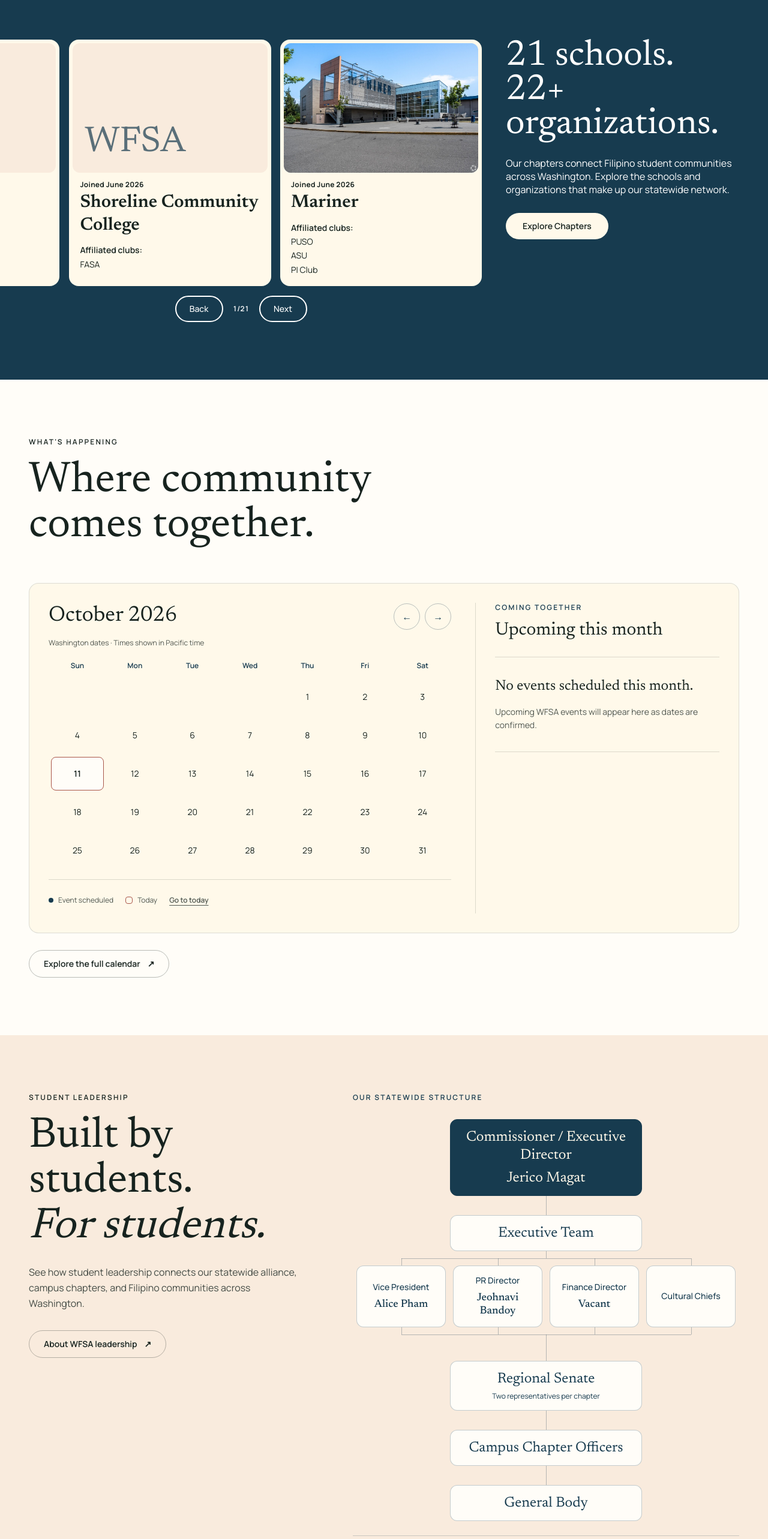
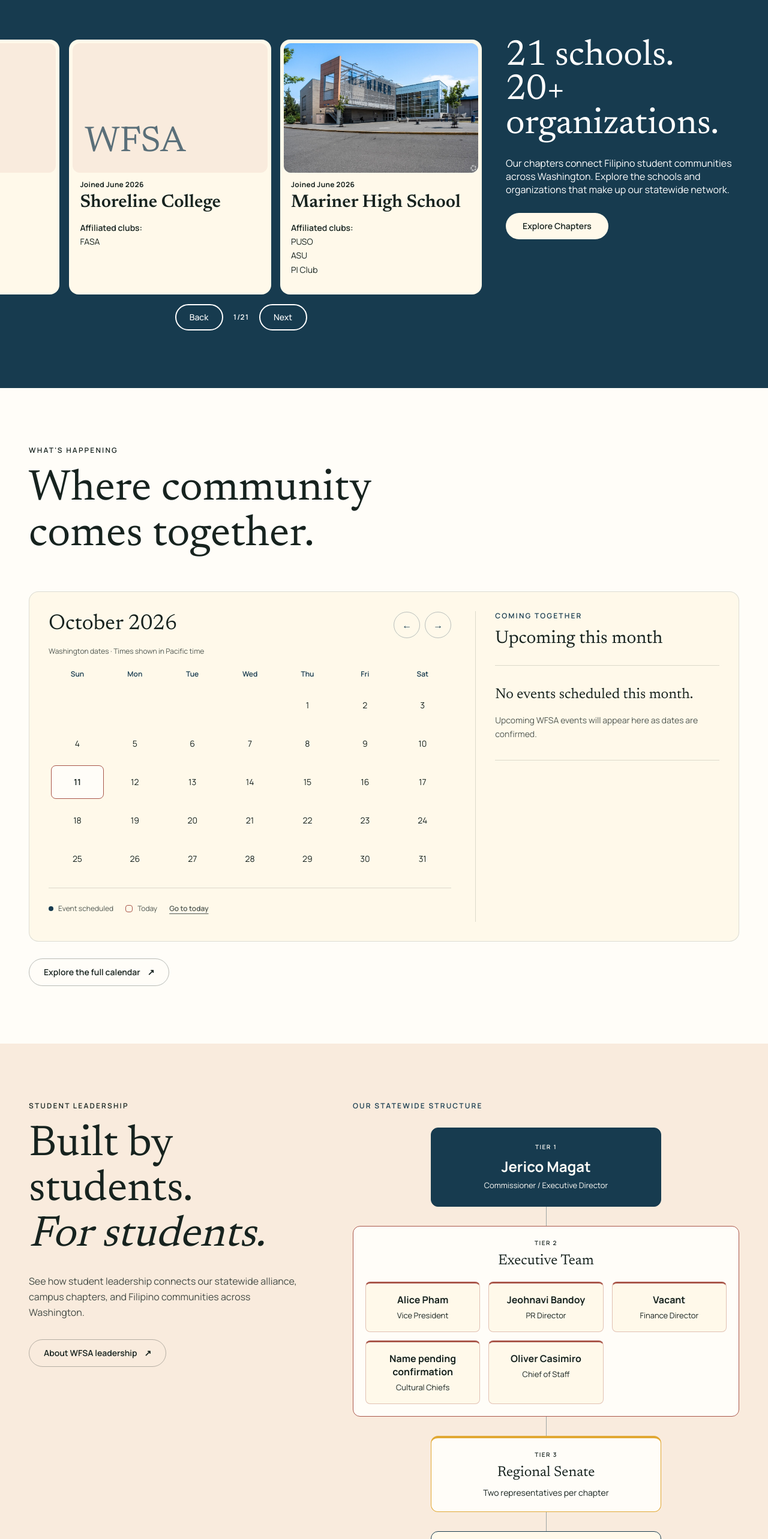
Before and after one commit to jacobArquiza/washington-fsa-site, a Next.js app: page / in a window 1280 px wide. Shown: the part 1637-4203 px from the top of the page at 60% size. Built offline with nearby package versions, Linux system fonts and the light colour scheme.

Commit message:
fix: refine leadership tiers and canonical chapter names

```diff
--- a/src/app/globals.css
+++ b/src/app/globals.css
@@ -97,183 +97,111 @@
   outline-offset: 4px;
 }
 
-/* Ordered levels and nested role lists carry the hierarchy without the lines. */
+/* The ordered tiers and named role list describe the hierarchy without color or lines. */
 .org-chart {
   display: flex;
   flex-direction: column;
   gap: 2rem;
-  color: var(--deep-blue);
+  color: var(--ink);
 }
-
 .org-level {
   position: relative;
   min-width: 0;
 }
-
 .org-level:not(:first-child)::before {
   content: "";
   position: absolute;
   top: -2rem;
   left: 50%;
   height: 2rem;
-  border-left: 1px solid var(--deep-blue);
-  opacity: 0.3;
+  border-left: 1px solid color-mix(in srgb, var(--deep-blue) 40%, transparent);
 }
-
 .org-node {
   position: relative;
   width: 100%;
-  max-width: 20rem;
+  max-width: 24rem;
   margin-inline: auto;
   border: 1px solid color-mix(in srgb, var(--deep-blue) 25%, transparent);
   border-radius: 0.75rem;
+  background: var(--cream);
+  padding: 1.25rem;
+  text-align: center;
+  overflow-wrap: break-word;
+}
+.org-tier-label {
+  margin-bottom: 0.5rem;
+  font-size: 0.625rem;
+  font-weight: 600;
+  letter-spacing: 0.15em;
+  text-transform: uppercase;
+}
+.org-person-name {
+  font-family: var(--font-manrope), sans-serif;
+  font-size: 1rem;
+  font-weight: 650;
+  line-height: 1.4;
+}
+.org-role-title {
+  margin-top: 0.375rem;
+  font-size: 0.8125rem;
+  font-weight: 400;
+  line-height: 1.5;
+}
+.org-level-title {
+  font-family: var(--font-newsreader), serif;
+  font-size: 1.5rem;
+  line-height: 1.2;
+}
+.org-level[data-tier="commissioner"] .org-node {
+  background: var(--deep-blue);
+  border-color: var(--deep-blue);
+  color: var(--ivory);
+  padding-block: 1.5rem;
+}
+.org-level[data-tier="commissioner"] .org-person-name {
+  font-size: 1.5rem;
+}
+.org-executive-group {
+  max-width: none;
   background: var(--ivory);
-  padding: 0.875rem 1rem;
-  text-align: center;
-  overflow-wrap: anywhere;
+  border-color: var(--red);
 }
-
-.org-node-emphasis {
-  border-color: var(--deep-blue);
-  background: var(--deep-blue);
-  color: var(--cream);
+.org-branches {
+  display: grid;
+  gap: 0.875rem;
+  margin-top: 1.25rem;
 }
-
-.org-branches {
-  position: relative;
-  display: grid;
-  gap: 0.75rem;
-  max-width: 20rem;
-  margin: 1rem auto 0;
-  padding-left: 1.5rem;
-}
-
-.org-branches::before {
-  content: "";
-  position: absolute;
-  top: -1rem;
-  bottom: 1.5rem;
-  left: 0;
-  border-left: 1px solid var(--deep-blue);
-  opacity: 0.3;
-}
-
-.org-branches::after {
-  content: "";
-  position: absolute;
-  top: -1rem;
-  left: 0;
-  right: 50%;
-  border-top: 1px solid var(--deep-blue);
-  opacity: 0.3;
-}
-
 .org-branch {
-  position: relative;
   min-width: 0;
 }
-
-.org-branch::before {
-  content: "";
-  position: absolute;
-  left: -1.5rem;
-  top: 50%;
-  width: 1.5rem;
-  border-top: 1px solid var(--deep-blue);
-  opacity: 0.3;
+.org-officer-node {
+  height: 100%;
+  border: 1px solid color-mix(in srgb, var(--red) 35%, transparent);
+  border-top: 3px solid var(--red);
+  border-radius: 0.5rem;
+  background: var(--cream);
+  padding: 1rem 0.75rem;
 }
-
-.org-join {
-  display: none;
+.org-level[data-tier="regional-senate"] .org-node {
+  border-color: var(--gold);
+  border-top-width: 4px;
+  background: var(--ivory);
 }
-
-@media (min-width: 768px) {
+.org-level[data-tier="campus-officers"] .org-node {
+  border-color: var(--deep-blue);
+}
+.org-level[data-tier="general-body"] .org-node {
+  background: var(--dark-cream);
+  border-color: transparent;
+}
+@media (min-width: 640px) {
   .org-branches {
-    grid-template-columns: repeat(4, minmax(0, 1fr));
-    gap: 0;
-    max-width: none;
-    margin-top: 0;
-    padding: 1.5rem 0 0;
-  }
-
-  .org-branches::before {
-    top: 0.75rem;
-    bottom: auto;
-    left: 12.5%;
-    right: 12.5%;
-    border-left: 0;
-    border-top: 1px solid var(--deep-blue);
-  }
-
-  .org-branches::after {
-    content: "";
-    position: absolute;
-    top: 0;
-    left: 50%;
-    height: 0.75rem;
-    right: auto;
-    border-top: 0;
-    border-left: 1px solid var(--deep-blue);
-    opacity: 0.3;
-  }
-
-  .org-branch::before {
-    top: -0.75rem;
-    left: 50%;
-    width: 0;
-    height: 0.75rem;
-    border-top: 0;
-    border-left: 1px solid var(--deep-blue);
-  }
-
-  .org-branch .org-node {
-    display: flex;
-    align-items: center;
-    justify-content: center;
-    min-height: 4rem;
-    padding-inline: 0.5rem;
+    grid-template-columns: repeat(2, minmax(0, 1fr));
   }
 }
-
-@media (min-width: 768px) {
-  .org-branch {
-    padding-inline: 0.375rem;
-  }
-
-  .org-branch::after {
-    content: "";
-    position: absolute;
-    bottom: -0.75rem;
-    left: 50%;
-    height: 0.75rem;
-    border-left: 1px solid var(--deep-blue);
-    opacity: 0.3;
-  }
-
-  .org-join {
-    display: block;
-    position: relative;
-    height: 1.5rem;
-  }
-
-  .org-join::before {
-    content: "";
-    position: absolute;
-    top: 0.75rem;
-    left: 12.5%;
-    right: 12.5%;
-    border-top: 1px solid var(--deep-blue);
-    opacity: 0.3;
-  }
-
-  .org-join::after {
-    content: "";
-    position: absolute;
-    top: 0.75rem;
-    bottom: 0;
-    left: 50%;
-    border-left: 1px solid var(--deep-blue);
-    opacity: 0.3;
+@media (min-width: 1280px) {
+  .org-branches {
+    grid-template-columns: repeat(3, minmax(0, 1fr));
   }
 }
 
--- a/src/components/chapter-preview-card.tsx
+++ b/src/components/chapter-preview-card.tsx
@@ -41,7 +41,7 @@
             </Link>
           )}
         </div>
-        <h3 className="mt-1 font-display text-2xl font-semibold leading-tight sm:text-3xl">
+        <h3 className="mt-1 break-words font-display text-2xl font-semibold leading-tight sm:text-3xl">
           {chapter.schoolName}
         </h3>
         {chapter.clubs.length > 0 ? (
--- a/src/components/organization-chart.tsx
+++ b/src/components/organization-chart.tsx
@@ -1,19 +1,13 @@
-import {
-  organizationHierarchy,
-  additionalExecutiveOfficerIds,
-  getApprovedOfficers,
-} from "@/data/leadership";
+import { organizationHierarchy, getApprovedOfficers } from "@/data/leadership";
 
 export default function OrganizationChart() {
-  const roster = getApprovedOfficers();
-  const byId = new Map(roster.map((officer) => [officer.id, officer]));
+  const byId = new Map(
+    getApprovedOfficers().map((officer) => [officer.id, officer]),
+  );
   const officerName = (id?: string) => {
     const officer = id ? byId.get(id) : undefined;
     return officer?.vacant ? "Vacant" : officer?.name;
   };
-  const additionalOfficers = roster.filter((officer) =>
-    additionalExecutiveOfficerIds.includes(officer.id),
-  );
   return (
     <figure aria-labelledby="organization-chart-title" className="min-w-0">
       <figcaption
@@ -26,70 +20,53 @@
         aria-label="WFSA hierarchy, from statewide leadership to the general body"
         className="org-chart"
       >
-        {organizationHierarchy.map((level) => (
-          <li key={level.id} className="org-level">
+        {organizationHierarchy.map((level, index) => (
+          <li key={level.id} className="org-level" data-tier={level.id}>
             <div
-              className={`org-node ${level.emphasis ? "org-node-emphasis" : ""}`}
+              className={`org-node ${level.roles ? "org-executive-group" : ""}`}
             >
-              <h3 className="font-display text-xl leading-tight sm:text-2xl">
+              <p className="org-tier-label">Tier {index + 1}</p>
+              {officerName(level.officerId) && (
+                <p className="org-person-name">
+                  {officerName(level.officerId)}
+                </p>
+              )}
+              <h3
+                className={
+                  level.officerId ? "org-role-title" : "org-level-title"
+                }
+              >
                 {level.label}
               </h3>
               {level.description && (
-                <p className="mt-1 text-xs leading-relaxed">
+                <p className="mt-2 text-sm leading-relaxed">
                   {level.description}
                 </p>
               )}
-              {officerName(level.officerId) && (
-                <p className="mt-2 font-display text-xl leading-tight sm:text-2xl">
-                  {officerName(level.officerId)}
-                </p>
-              )}
-            </div>
-            {level.roles && (
-              <>
+              {level.roles && (
                 <ul
                   aria-label={`${level.label} roles`}
                   className="org-branches"
                 >
                   {level.roles.map((role) => (
                     <li key={role.id} className="org-branch">
-                      <div className="org-node h-full flex-col gap-2 text-sm font-medium">
-                        <span>{role.label}</span>
-                        {officerName(role.officerId) && (
-                          <span className="block font-display text-lg leading-tight">
-                            {officerName(role.officerId)}
-                          </span>
-                        )}
+                      <div className="org-officer-node">
+                        <p className="org-person-name">
+                          {officerName(role.officerId) ??
+                            (role.personnelStatus === "pending"
+                              ? "Name pending confirmation"
+                              : "")}
+                        </p>
+                        <h4 className="org-role-title">{role.label}</h4>
                       </div>
                     </li>
                   ))}
                 </ul>
-                <span aria-hidden="true" className="org-join" />
-              </>
-            )}
+              )}
+            </div>
           </li>
         ))}
       </ol>
-      {additionalOfficers.length > 0 && (
-        <aside
-          aria-label="Additional executive leadership"
-          className="mt-6 border-t border-deep-blue/20 pt-5"
-        >
-          <p className="section-eyebrow text-deep-blue">
-            Also serving in executive leadership
-          </p>
-          <ul className="mt-3 space-y-3">
-            {additionalOfficers.map((officer) => (
-              <li key={officer.id}>
-                <p className="text-sm font-medium text-deep-blue">
-                  {officer.role}
-                </p>
-                <p className="mt-1 font-display text-2xl">{officer.name}</p>
-              </li>
-            ))}
-          </ul>
-        </aside>
-      )}
     </figure>
   );
 }
--- a/src/data/chapter-previews.ts
+++ b/src/data/chapter-previews.ts
@@ -15,7 +15,7 @@
 export const chapterPreviews: readonly ChapterPreview[] = [
   {
     id: "mariner",
-    schoolName: "Mariner",
+    schoolName: "Mariner High School",
     clubs: ["PUSO", "ASU", "PI Club"],
     joinMonth: "2026-06",
     image: "/chapters/mariner-high.jpg",
@@ -23,121 +23,121 @@
   },
   {
     id: "archbishop-murphy",
-    schoolName: "Archbishop Murphy",
+    schoolName: "Archbishop Murphy High School",
     clubs: ["API"],
     joinMonth: "2026-06",
   },
   {
     id: "bishop-blanchet",
-    schoolName: "Bishop Blanchet",
+    schoolName: "Bishop Blanchet High School",
     clubs: ["AAPISU"],
     joinMonth: "2026-06",
   },
   {
     id: "bothell",
-    schoolName: "Bothell",
+    schoolName: "Bothell High School",
     clubs: [],
     joinMonth: "2026-06",
   },
   {
     id: "edmonds-woodway",
-    schoolName: "Edmonds-Woodway",
+    schoolName: "Edmonds-Woodway High School",
     clubs: ["ASU"],
     joinMonth: "2026-06",
   },
   {
     id: "everett",
-    schoolName: "Everett",
+    schoolName: "Everett High School",
     clubs: ["FSU"],
     joinMonth: "2026-06",
   },
   {
     id: "forest-ridge",
-    schoolName: "Forest Ridge",
+    schoolName: "Forest Ridge School of the Sacred Heart",
     clubs: ["AAPISU"],
     joinMonth: "2026-06",
   },
   {
     id: "hazen",
-    schoolName: "Hazen",
+    schoolName: "Hazen High School",
     clubs: [],
     joinMonth: "2026-06",
   },
   {
     id: "inglemoor",
-    schoolName: "Inglemoor",
+    schoolName: "Inglemoor High School",
     clubs: ["AAPI", "FASA"],
     joinMonth: "2026-06",
   },
   {
     id: "interlake",
-    schoolName: "Interlake",
+    schoolName: "Interlake High School",
     clubs: ["FASA"],
     joinMonth: "2026-06",
   },
   {
     id: "juanita",
-    schoolName: "Juanita",
+    schoolName: "Juanita High School",
     clubs: ["Vietnamese Club"],
     joinMonth: "2026-06",
   },
   {
     id: "kamiak",
-    schoolName: "Kamiak",
+    schoolName: "Kamiak High School",
     clubs: ["FSU"],
     joinMonth: "2026-06",
   },
   {
     id: "kennedy-catholic",
-    schoolName: "Kennedy Catholic",
+    schoolName: "Kennedy Catholic High School",
     clubs: [],
     joinMonth: "2026-06",
   },
   {
     id: "lynnwood",
-    schoolName: "Lynnwood",
+    schoolName: "Lynnwood High School",
     clubs: ["ASU"],
     joinMonth: "2026-06",
   },
   {
     id: "meadowdale",
-    schoolName: "Meadowdale",
+    schoolName: "Meadowdale High School",
     clubs: ["FASA", "ASU"],
     joinMonth: "2026-06",
   },
   {
     id: "mountlake-terrace",
-    schoolName: "Mountlake Terrace",
+    schoolName: "Mountlake Terrace High School",
     clubs: ["FASA", "ASU"],
     joinMonth: "2026-06",
   },
   {
     id: "odea",
-    schoolName: "O'Dea",
+    schoolName: "O'Dea High School",
     clubs: [],
     joinMonth: "2026-06",
   },
   {
     id: "sammamish",
-    schoolName: "Sammamish",
+    schoolName: "Sammamish High School",
     clubs: ["Filipino Club"],
     joinMonth: "2026-06",
   },
   {
     id: "seattle-prep",
-    schoolName: "Seattle Prep",
+    schoolName: "Seattle Preparatory School",
     clubs: ["APIC"],
     joinMonth: "2026-06",
   },
   {
     id: "shorecrest",
-    schoolName: "Shorecrest",
-    clubs: ["FASA"],
+    schoolName: "Shorecrest High School",
+    clubs: ["SC FSU"],
     joinMonth: "2026-06",
   },
   {
     id: "shoreline-community-college",
-    schoolName: "Shoreline Community College",
+    schoolName: "Shoreline College",
     clubs: ["FASA"],
     joinMonth: "2026-06",
   },
@@ -150,8 +150,8 @@
 
 export const chapterNetworkStats = {
   schools: chapterPreviews.length,
-  // A lower bound: four schools have not supplied their club names.
-  organizations: `${knownAffiliationCount}+`,
+  // Conservative public wording until the complete affiliation inventory is approved.
+  organizations: "20+",
 };
 
 const monthNames = [
--- a/src/data/leadership.ts
+++ b/src/data/leadership.ts
@@ -71,8 +71,12 @@
   label: string;
   description?: string;
   officerId?: string;
-  roles?: readonly { id: string; label: string; officerId?: string }[];
-  emphasis?: boolean;
+  roles?: readonly {
+    id: string;
+    label: string;
+    officerId?: string;
+    personnelStatus?: "pending";
+  }[];
 };
 
 // Structure references the approved roster without duplicating personal names.
@@ -81,7 +85,6 @@
     id: "commissioner",
     label: "Commissioner / Executive Director",
     officerId: "jerico-magat",
-    emphasis: true,
   },
   {
     id: "executive-team",
@@ -98,7 +101,16 @@
         label: "Finance Director",
         officerId: "finance-director",
       },
-      { id: "cultural-chiefs", label: "Cultural Chiefs" },
+      {
+        id: "cultural-chiefs",
+        label: "Cultural Chiefs",
+        personnelStatus: "pending",
+      },
+      {
+        id: "chief-of-staff",
+        label: "Chief of Staff",
+        officerId: "oliver-casimiro",
+      },
     ],
   },
   {
@@ -109,8 +121,3 @@
   { id: "campus-officers", label: "Campus Chapter Officers" },
   { id: "general-body", label: "General Body" },
 ];
-
-// Visible alongside the chart; no reporting line or exact placement is inferred.
-export const additionalExecutiveOfficerIds: readonly string[] = [
-  "oliver-casimiro",
-];
```
Also changed, not shown: 3 other files (tests, documents, lock files or other folders).
